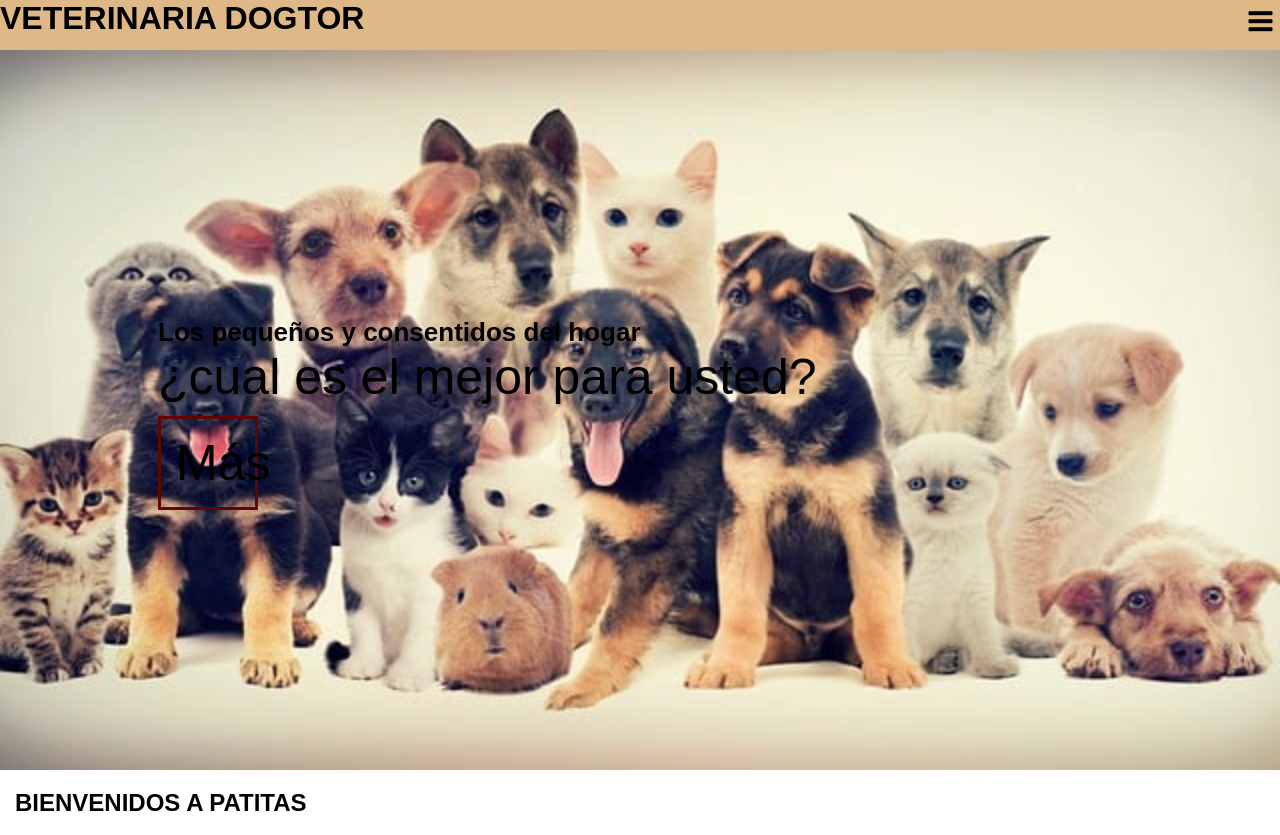
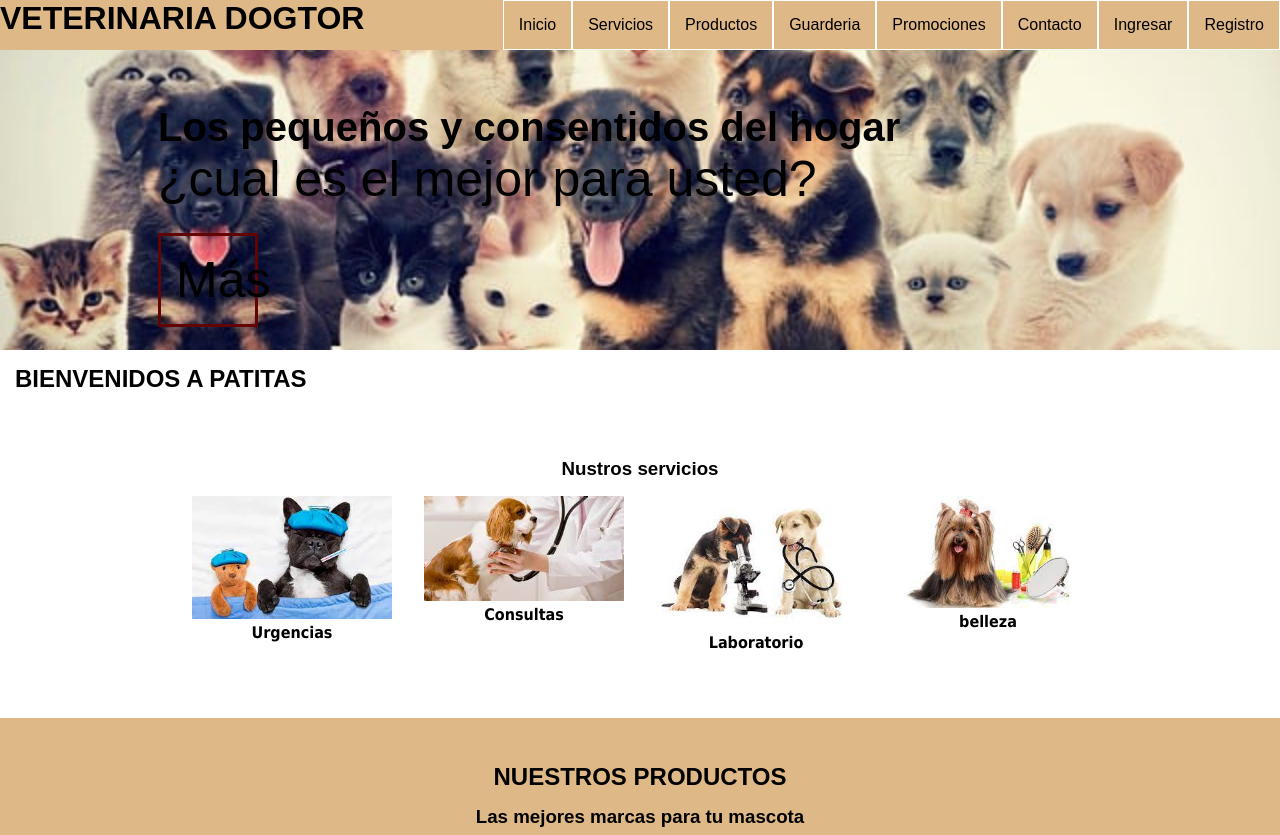
Before and after one commit to berriogalindo/perrosy-gatos, a plain HTML site: page index.html in a window 1280 px wide. Shown: the top 835 px of the page. Drawn offline with Linux system fonts and the light colour scheme.

Commit message:
Add files via upload
pantalla

```diff
--- a/css/estilo.css
+++ b/css/estilo.css
@@ -289,3 +289,90 @@ flex-wrap: wrap;
  	color: #fff;
  	text-decoration: none;
  }
+
+
+
+
+
+
+
+
+
+
+/*Dispositivo Movil*/
+
+@media(min-width: 429px){
+
+    .menu{
+        background: rgba(51, 51, 51, .9);
+        width: 100%;
+        height: auto;
+    }
+    #banner h2{
+        font-size: 40px;
+    }
+    #banner img{
+        height: auto;
+        margin-top: -100px;
+    }
+    #banner a{
+        margin-top: 25px;
+    }
+}
+
+/*Tablts*/
+
+@media(min-width: 768px){
+
+    .menu{
+        background: rgba(51, 51, 51, .9);
+        width: 100%;
+        height: auto;
+    }
+    #banner{
+        height: 300px;
+        overflow: hidden;
+    }
+    #banner img{
+        height: auto;
+        margin-top: -100px;
+    }
+    .info-mascota{
+        width: 40%;
+    }
+    .red-soc{
+        width: auto;
+        font-size: 28px;
+        padding: 10px;
+    }
+    footer .contenedor{
+        justify-content: space-between;
+    }
+}
+
+/*escritotio*/
+@media(min-width: 1024px){
+    .menu{
+        position: static;
+        width: auto;
+        height: auto;
+        transform: translateX(0%);
+        float: right;
+        display: flex;
+        background: burlywood;
+    }
+
+    .menu a{
+        border: :none;
+    }
+
+    header label{
+        display: none;
+    }
+    #banner img{
+        margin-top: -200px;
+    }
+    .info-mascota{
+        width: auto;
+    }
+}
```
